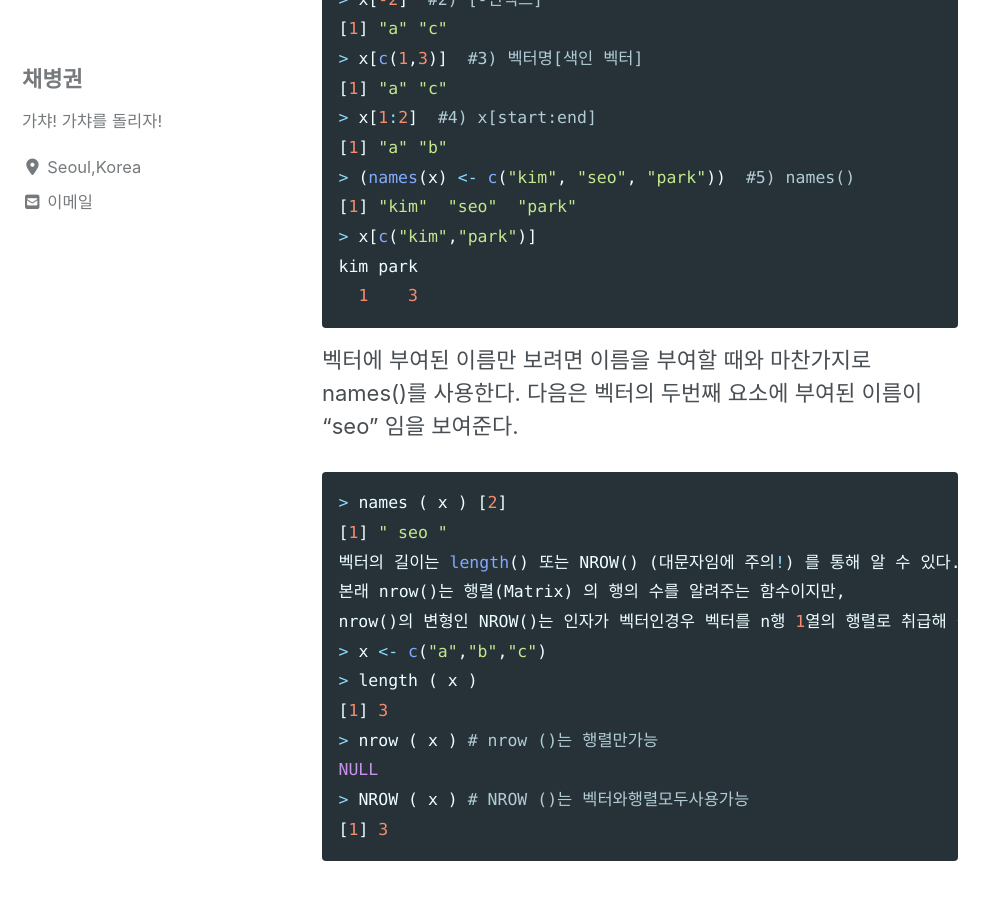
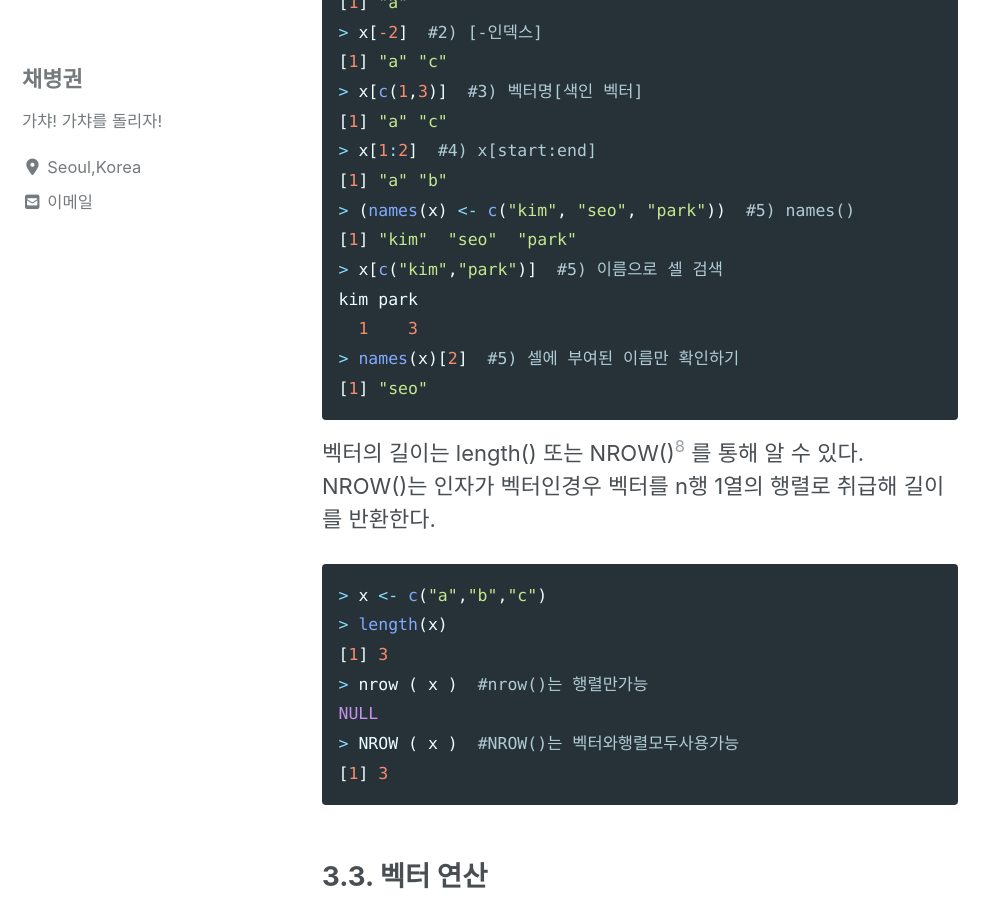
Before and after one commit to ByeongGwonChae/mynotebook, a Jekyll site: the page built from _posts/2020-01-01-R-first-note.md, in a window 1280 px wide and 900 px high, scrolled down 4865 px. Shown: the whole window, without its empty margins (0-998 px from the left). Built offline with Jekyll 4.4.1, drawn with Linux system fonts in a browser that asks for light colours; cached includes are drawn as plain includes; nearby versions of some CDN libraries; some of the changed text lies outside the part shown.

Commit message:
Update 2020-01-01-R-first-note.md

```diff
--- a/_posts/2020-01-01-R-first-note.md
+++ b/_posts/2020-01-01-R-first-note.md
@@ -97,7 +97,7 @@ Levels: a < b < c
 [1] 1 3 5 7 9
 > seq_along(c('a','b','c')) #seq_along()은 인자로 주어진 데이터의 길이만큼 1:N 으로 구성된 벡터를 반환한다.
 [1] 1 2 3
-> seq_len(3) #seq len()은 N값이 인자로 주어지면 1:N으로 구성된 벡터를 반환한다.
+> seq_len(3) #5) seq len()은 N값이 인자로 주어지면 1:N으로 구성된 벡터를 반환한다.
 [1] 1 2 3
 > x <- c(1, 3, 4)  #names() 벡터의 각 셀에 원하는 이름을 부여할 수 있다.
 > (names(x) <- c("kim","seo","park"))
@@ -110,7 +110,7 @@ kim  seo park
 1) 벡터는 [ ] 안에 인덱스를 적어서 각 요소를 가져올 수 있다.[^6]\\
 2) '[-인덱스]' 를 사용해 특정 요소만 제외할 수도 있다.\\
 3) ‘벡터명[색인 벡터]’ 을 사용해 벡터의 위치가 떨어져있는 값들을 가져올 수도 있다.\\
-4) ‘x[start:end]’ 를 사용해 start부터 end까지의 데이터를 볼 수도 있다.[^7]
+4) ‘x[start:end]’ 를 사용해 start부터 end까지의 데이터를 볼 수도 있다.[^7]\\
 5) names()를 사용해 벡터의 각 셀에 이름을 부여하여 데이터에 접근할 수도 있다.
 ~~~ R
 > x <- c("a","b","c")
@@ -124,23 +124,21 @@ kim  seo park
 [1] "a" "b"
 > (names(x) <- c("kim", "seo", "park"))  #5) names()
 [1] "kim"  "seo"  "park"
-> x[c("kim","park")]
+> x[c("kim","park")]  #5) 이름으로 셀 검색
 kim park
   1    3
+> names(x)[2]  #5) 셀에 부여된 이름만 확인하기
+[1] "seo"
 ~~~
-벡터에 부여된 이름만 보려면 이름을 부여할 때와 마찬가지로 names()를 사용한다. 다음은 벡터의 두번째 요소에 부여된 이름이 “seo” 임을 보여준다.
-  ~~~ R
-> names ( x ) [2]
-[1] " seo "
-벡터의 길이는 length() 또는 NROW() (대문자임에 주의!) 를 통해 알 수 있다.
-본래 nrow()는 행렬(Matrix) 의 행의 수를 알려주는 함수이지만,
-nrow()의 변형인 NROW()는 인자가 벡터인경우 벡터를 n행 1열의 행렬로 취급해 길이를 반환한다.
+벡터의 길이는 length() 또는 NROW()[^8] 를 통해 알 수 있다.\\
+NROW()는 인자가 벡터인경우 벡터를 n행 1열의 행렬로 취급해 길이를 반환한다.
+~~~ R
 > x <- c("a","b","c")
-> length ( x )
+> length(x)
 [1] 3
-> nrow ( x ) # nrow ()는 행렬만가능
+> nrow ( x )  #nrow()는 행렬만가능
 NULL
-> NROW ( x ) # NROW ()는 벡터와행렬모두사용가능
+> NROW ( x )  #NROW()는 벡터와행렬모두사용가능
 [1] 3
 ~~~
 ## 3.3. 벡터 연산
@@ -525,3 +523,4 @@ Levels: f m
 [^예약어]: 모름ㅎㅎ. 대충 R실행시 선언된 변수로 직접 수정할 수는 없는 걸로 추정됨. 공부 더해서 설명 추가 예정
 [^6]: 이때, 인덱스는 다른 언어와 달리 1부터 시작한다.
 [^7]: end에 위치한 요소 포함
+[^8]: NROW()는 nrow()의 변형 (대문자임에 주의!)
```
